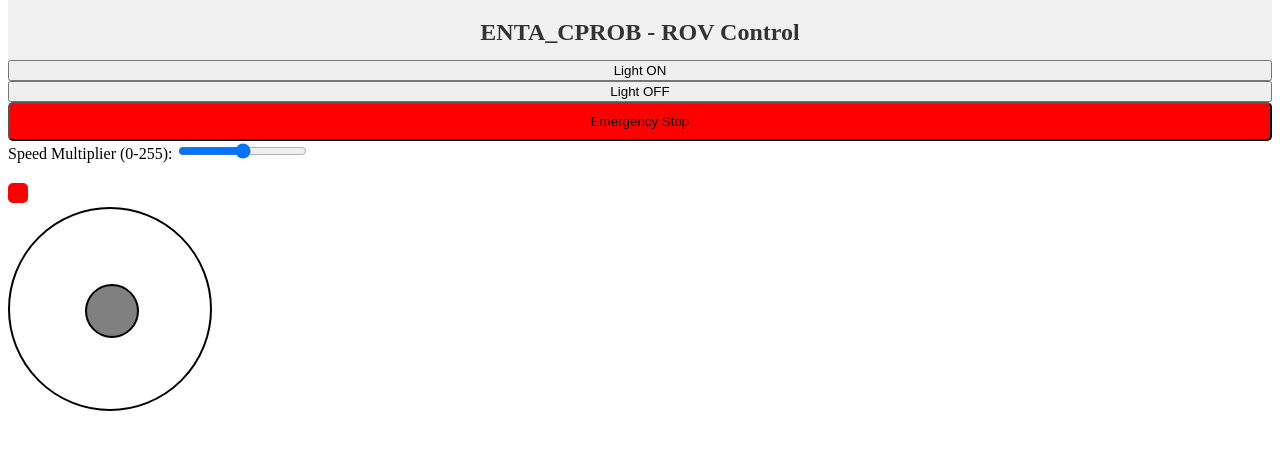
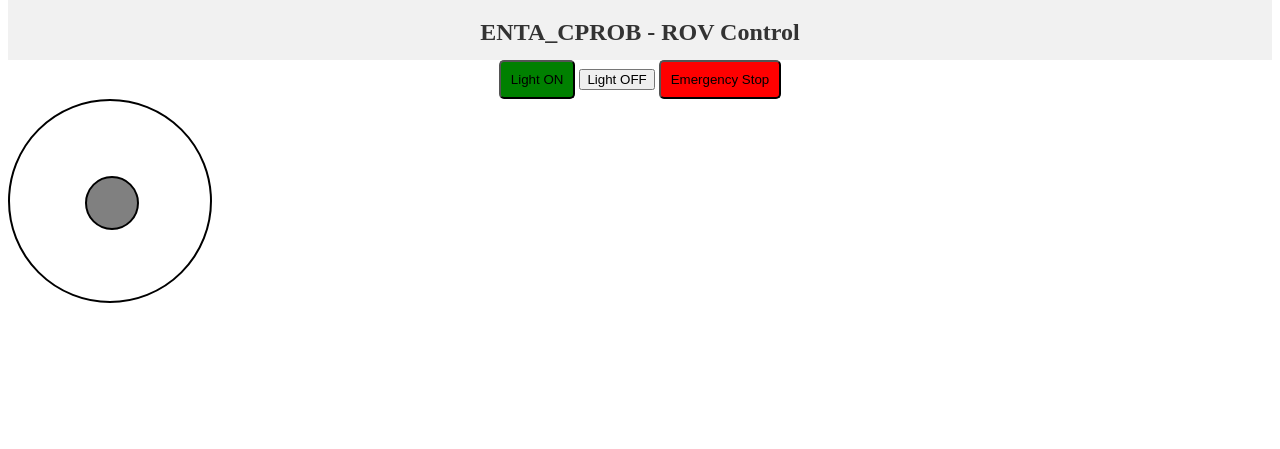
Before and after one commit to pmleite/enta-cprob-rov-os, a plain HTML site: page templates/index.html in a window 1280 px wide. Shown: the part 61-510 px from the top of the page. Drawn offline with Linux system fonts and the light colour scheme.

Commit message:
teste program

```diff
--- a/templates/index.html
+++ b/templates/index.html
@@ -46,6 +46,12 @@
             border-radius: 5px;
             display: inline-block;
         }
+        .btOnOff{
+            background-color: green;
+            padding: 10px;
+            border-radius: 5px;
+            display: inline-block;
+        }
     </style>
 </head>
 <body>
@@ -54,20 +60,13 @@
         <h2>ENTA_CPROB - ROV Control</h2>
     </div>
 
-    <div>
-        <button class="Center" onclick="lightON()">Light ON</button>
-        <button class="Center" onclick="lightOFF()">Light OFF</button>
+    <div class="Center">
+        <button class="btOnOff" onclick="lightON()">Light ON</button>
+        <button  onclick="lightOFF()">Light OFF</button>
 
-        <button class="EmergencyButton Center" onclick="emergencySTOP()">Emergency Stop</button>
+        <button class="EmergencyButton" onclick="emergencySTOP()">Emergency Stop</button>
     </div>
 
-    <div>
-        <label for="speed">Speed Multiplier (0-255):</label>
-        <input type="range" id="speed" name="speed" min="0" max="100" value="50">
-    </div>
-    <div id="stopButton">
-
-    </div>
     <div id="joystick">
         <div id="knob"></div>
     </div>
```
